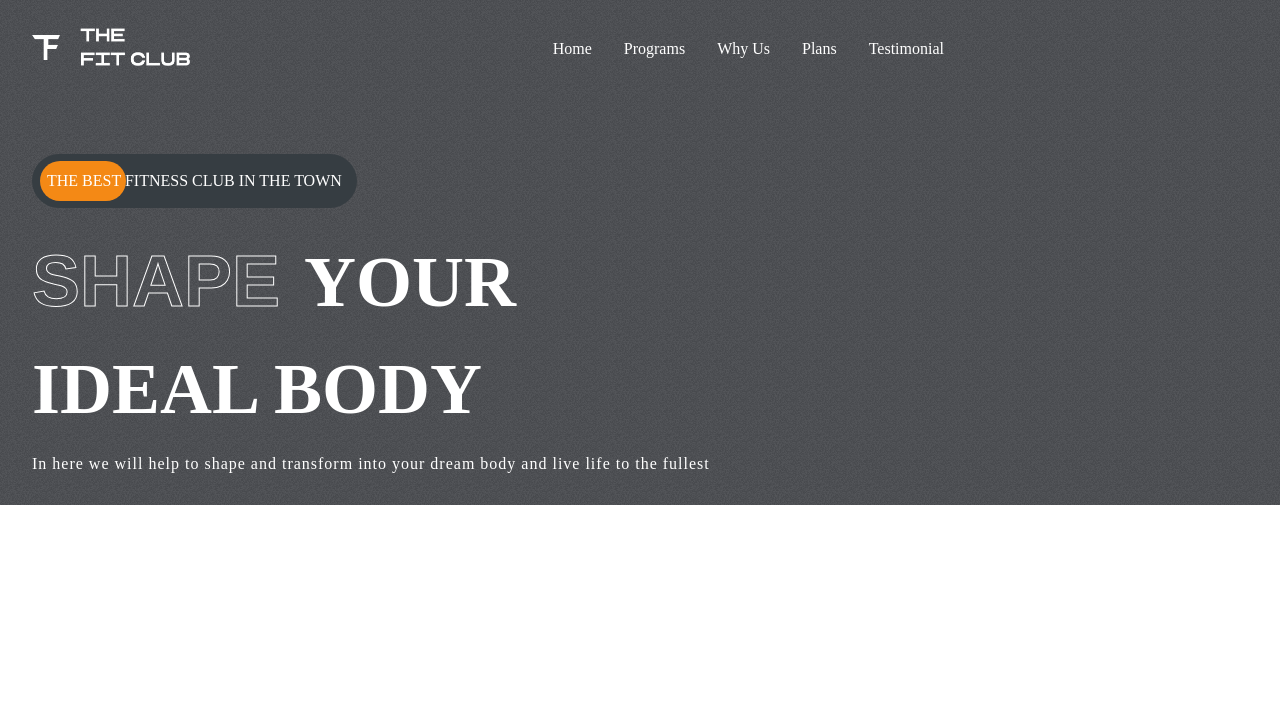
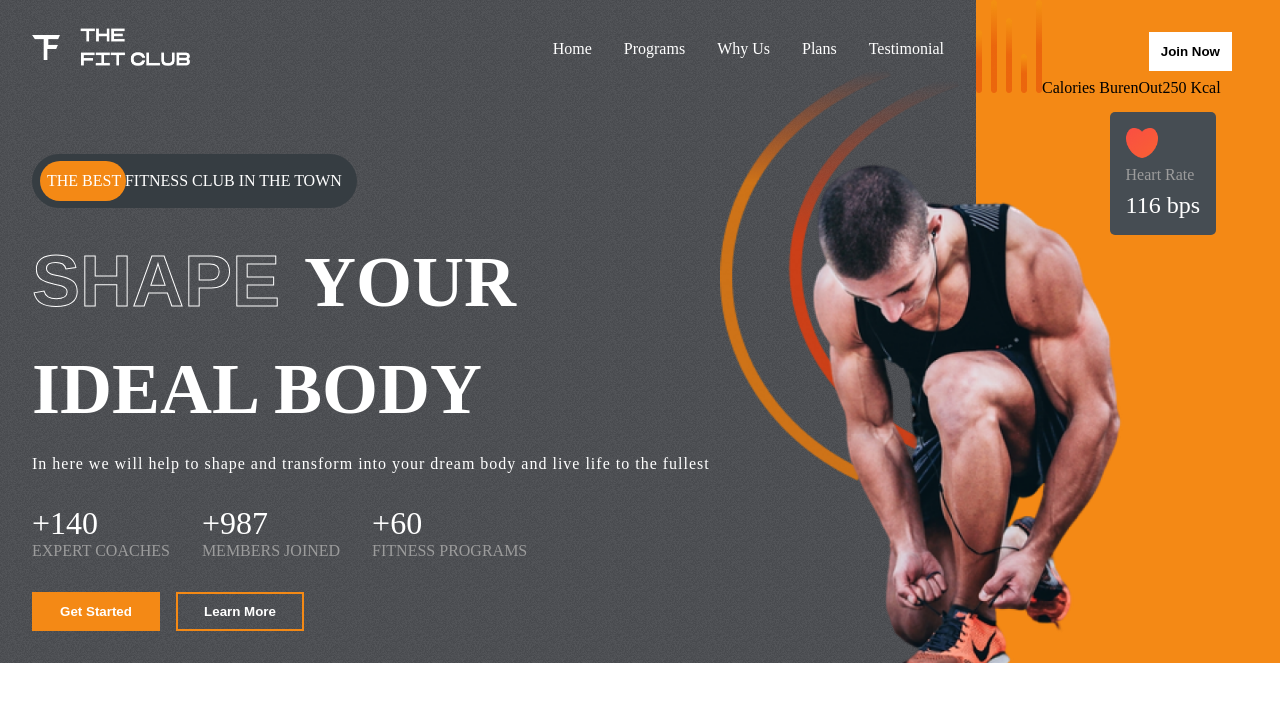
Before and after one commit to yasiramus/Gym-website, a React (Create React App) app: page / in a window 1280 px wide. Shown: the top 702 px of the page. Built offline with nearby package versions, Linux system fonts and the light colour scheme; a web font is replaced by a local one.

Commit message:
added images to the header

```diff
--- a/src/Components/Header/Header.jsx
+++ b/src/Components/Header/Header.jsx
@@ -5,6 +5,15 @@ import "./header.css";
 
 // importation of the sub header component
 import SubHeader from "../SubHeader/SubHeader";
+
+// importation  of header images
+import HeaderImg from "../../assets/hero_image.png";
+
+import HeaderImgBack from "../../assets/hero_image_back.png";
+
+import HeartImg from "../../assets/heart.png";
+
+import CaloriesImg from "../../assets/calories.png";
 
 const Header = () => {
 
@@ -51,13 +60,82 @@ const Header = () => {
                         </div>
 
                     </div>
+                    {/* header heading ends from here */}
 
-                    {/* header heading ends from here */}
+                    {/* figures start here  */}
+                    <div className="figures">
+
+                        <div>
+
+                            <span>+140</span>
+                            <span>expert coaches</span>
+
+                        </div>
+
+                        <div>
+
+                            <span>+987</span>
+                            <span>members joined</span>
+
+                        </div>
+
+                        <div>
+
+                            <span>+60</span>
+                            <span>fitness programs</span>
+
+                        </div>
+
+                    </div>
+                    {/* figures ends here */}
+
+                    {/* header button section start from here*/}
+                    <div className="header-button">
+
+                        <button className="btn">Get Started</button>
+
+                        <button className="btn">Learn More</button>
+
+                    </div>
+                     {/* header button section ends here*/}
+
 
                 </div>
                 {/* left side section ends here  */}
 
-                <div className="right-h"></div>
+                <div className="right-h">
+
+                    <button className="btn">Join Now</button>
+
+                    {/* heart-rate start from here*/}
+                    <div className="heart-rate">
+
+                        <img src={HeartImg} alt={HeartImg} />
+
+                        <span>Heart Rate</span>
+
+                        <span>116 bps</span>
+
+                    </div>
+                    {/* heart rate section ends here  */}
+
+                    {/* header images  */}
+                    <img src={HeaderImg} alt={HeaderImg} className="header-img"/>
+
+                    <img src={HeaderImgBack} alt={HeaderImgBack} className="header-img-back"/>
+
+                    {/* calories  */}
+                    <div className="calories">
+
+                        <img src={CaloriesImg} alt={CaloriesImg} />
+
+                        <span>Calories BurenOut</span>
+
+                        <span>250 Kcal</span>
+
+                    </div>
+
+                </div>
 
             </div>
 
--- a/src/Components/Header/header.css
+++ b/src/Components/Header/header.css
@@ -79,7 +79,132 @@
 
 }
 
+.figures {
+
+    display: flex;
+    column-gap: 2rem;
+
+}
+
+/* targeting each div in the figures setion  */
+.figures>div {
+
+    display: flex;
+    flex-direction: column;
+
+}
+
+/* targeting the first span in the .figures div section */
+.figures>div>span:nth-of-type(1) {
+
+    color: #fff;
+    font-size: 2rem;
+
+}
+
+/* targeting the second span in the .figures div section */
+.figures>div>span:nth-of-type(2) {
+
+    color: var(--gray);
+    text-transform: uppercase;
+
+}
+
+/* header button  */
+.header-button {
+
+    display: flex;
+    column-gap: 1rem;
+    font-weight: normal;
+
+}
+
+/* targeting the first button in the header btn  */
+.header-button button:nth-of-type(1) {
+
+    color: #fff;
+    background-color: var(--orange);
+    width: 8rem;
+
+}
+
+/* targeting the second button in the header btn  */
+.header-button button:nth-of-type(2) {
+
+    color: #fff;
+    background-color:transparent;
+    width: 8rem;
+    border: 2px solid var(--orange);
+}
+
 .right-h {
 
     flex: 1;
+    background-color: var(--orange);
+    position: relative;
+
 }
+
+.right-h > .btn {
+
+    position: absolute;
+    right: 3rem;
+    top: 2rem;
+    color: #000;
+
+}
+
+.heart-rate {
+
+    display: flex;
+    flex-direction: column;
+    row-gap: 0.5rem;
+    background-color: var(--darkGrey);
+    width: fit-content;
+    padding: 1rem;
+    align-items: flex-start;
+    border-radius: 5px;
+    position: absolute;
+    right: 4rem;
+    top: 7rem;
+
+}
+
+.heart-rate img {
+
+    width: 2rem;
+
+}
+
+/* targing the second child  */
+.heart-rate span:nth-of-type(1) {
+
+    color: var(--gray);
+
+}
+
+.heart-rate span:nth-of-type(2) {
+
+    color:#fff;
+    font-size:1.5rem;
+
+}
+
+.header-img {
+
+    position: absolute;
+    top: 10rem;
+    right: 8rem;
+    width: 23rem;
+
+}
+
+.header-img-back {
+
+    position: absolute;
+    top: 4rem;
+    right: 20rem;
+    z-index: -1;
+    width: 15rem;
+
+}
--- a/src/index.css
+++ b/src/index.css
@@ -49,3 +49,19 @@ body {
 
 
 }
+
+/* general btn styling  */
+.btn {
+
+  background-color: #fff;
+  padding: 0.5rem;
+  font-weight: bold;
+  border: 4px solid transparent;
+  transition: 300ms all;
+
+}
+
+.btn:hover {
+
+  cursor: pointer;
+}
```
